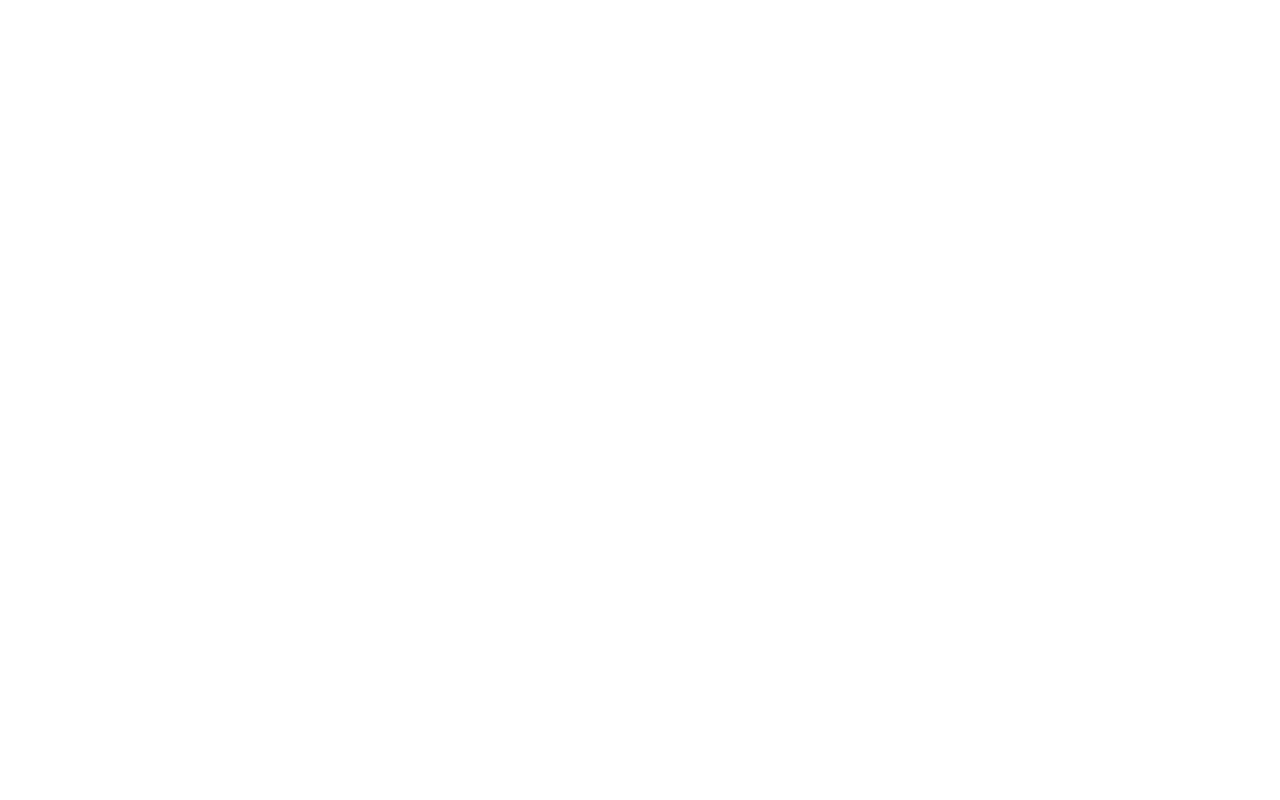
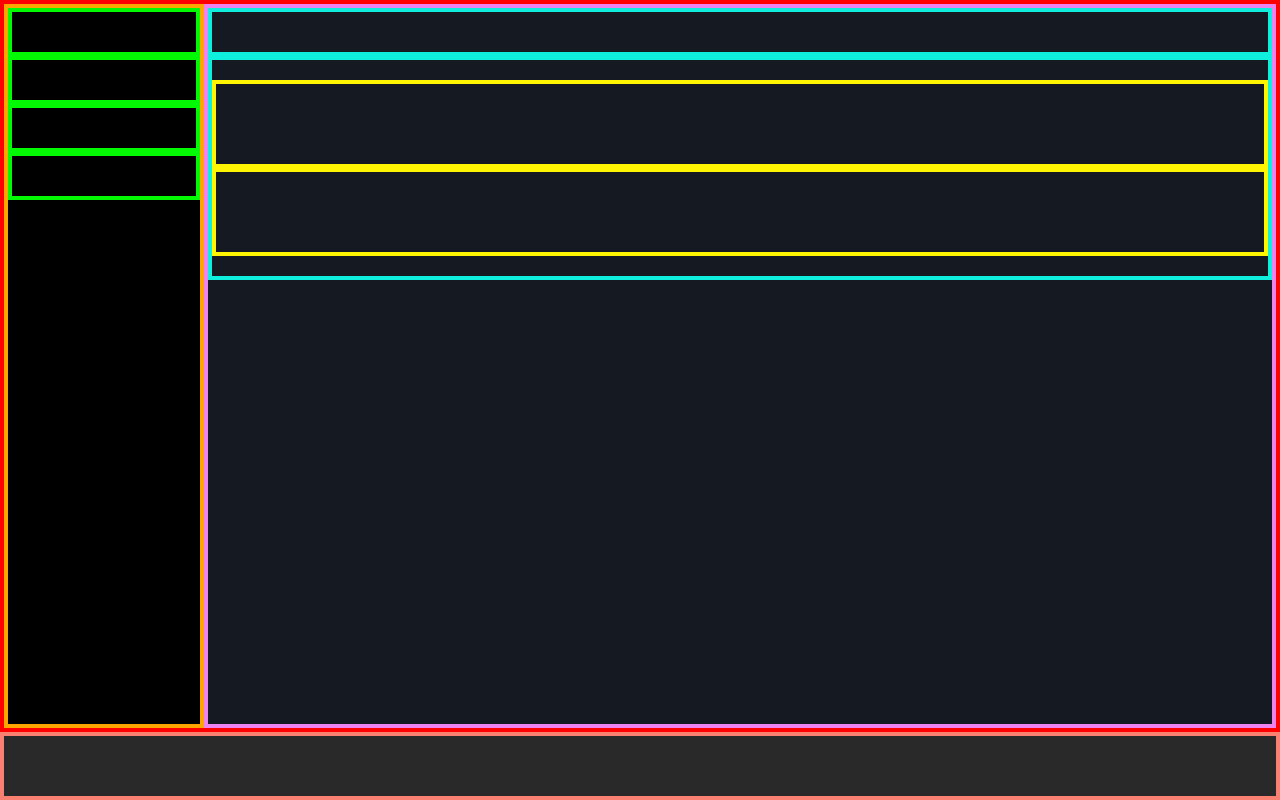
Before and after one commit to AlfaProgrammer/html-css-spotifyweb, a plain HTML site: page index.html in a window 1280 px wide. Drawn offline with Linux system fonts and the light colour scheme.

Commit message:
Individuato anche graficamente le macro-aree del layout

```diff
--- a/index.html
+++ b/index.html
@@ -8,6 +8,26 @@
     <title>Document</title>
 </head>
 <body>
+    <main>
+        <aside>
+            <div class="debug-aside logo"></div>
+            <nav class="debug-aside menu"></nav>
+            <div class="debug-aside playlist"></div>
+            <div class="debug-aside user">
 
+            </div>
+        </aside>
+        <div class="main-container">
+            <div class="debug-main cta"></div>
+            <div class="debug-main cover-container">
+                <div class="categories"></div>
+                <div class="cover-wrapper">
+                    <div class="cover"></div>
+                </div>
+            </div>
+        </div>
+    </main>
+    <footer>
+    </footer>
 </body>
 </html>
--- a/style.css
+++ b/style.css
@@ -0,0 +1,58 @@
+/*DEBUG RULES*/
+.debug-main{
+    width: 100%;
+    padding-block: 20px;
+    border: 4px solid #0ef0dd;
+}
+.debug-aside{
+    width: 100%;
+    padding-block: 20px;
+    border: 4px solid #03f803;
+}
+aside{
+    border: 4px solid orange;
+}
+.main-container{
+    border: 4px solid violet
+}
+.categories, .cover-wrapper{
+    width: 100%;
+    padding-block: 40px;
+    border: 4px solid #FFF500;
+}
+/*END DEBUG RULES*/
+
+*{
+    margin: 0;
+    box-sizing: border-box;
+}
+img{
+    width: 100%;
+}
+
+body{
+    display: flex;
+    height: 100vh;
+    flex-direction: column;
+}
+aside{
+    background-color: black;
+    width: 200px;
+    flex-shrink: 0;
+}
+main{
+    flex-grow: 1;
+    background-color: #141922;
+    border: 4px solid red;
+    display: flex;
+}
+footer{
+    padding-block: 30px;
+    background-color: hsl(0, 0%, 16%);
+    border: 4px solid salmon;
+    flex-shrink: 0;
+}
+
+.main-container{
+    flex-grow: 1;
+}
```
